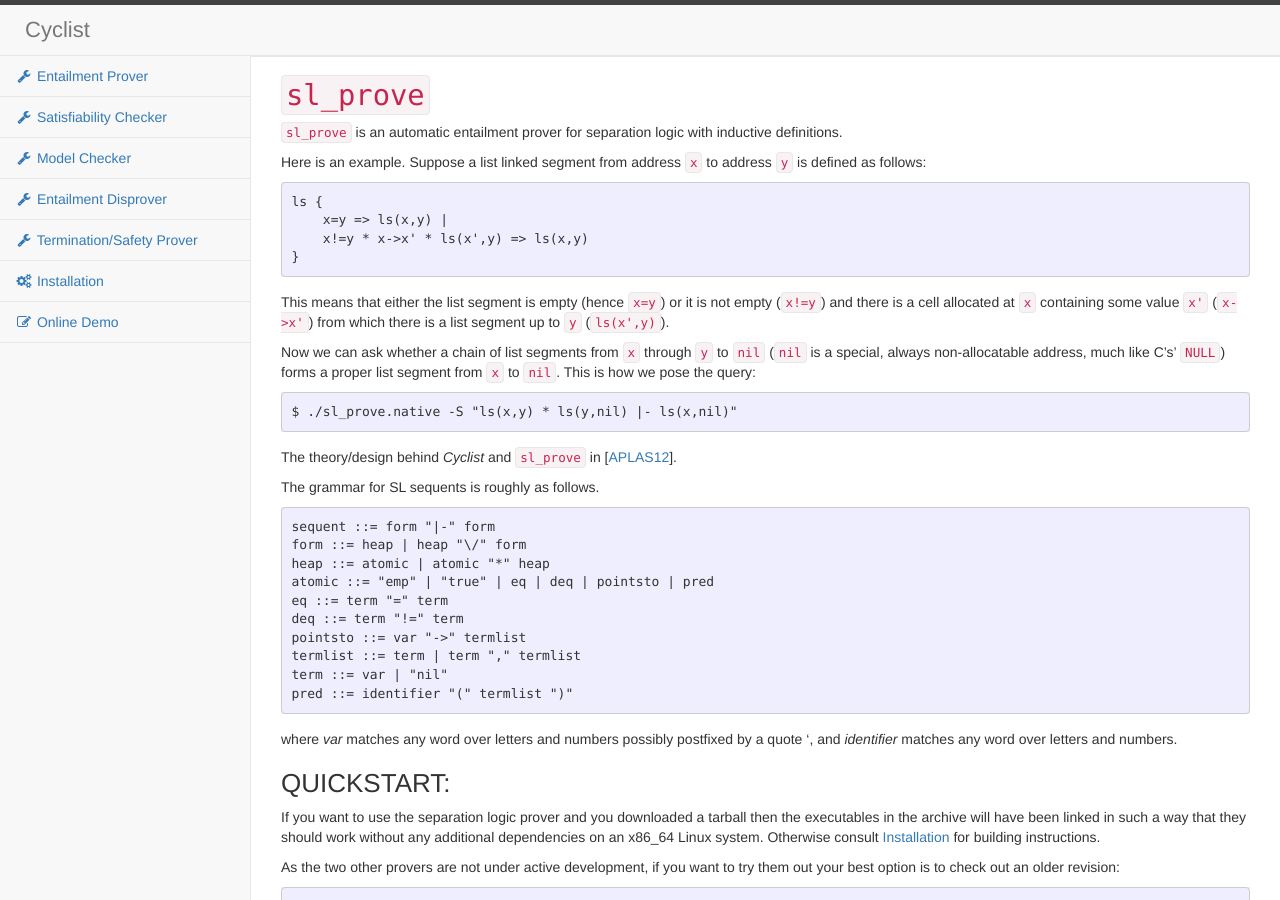
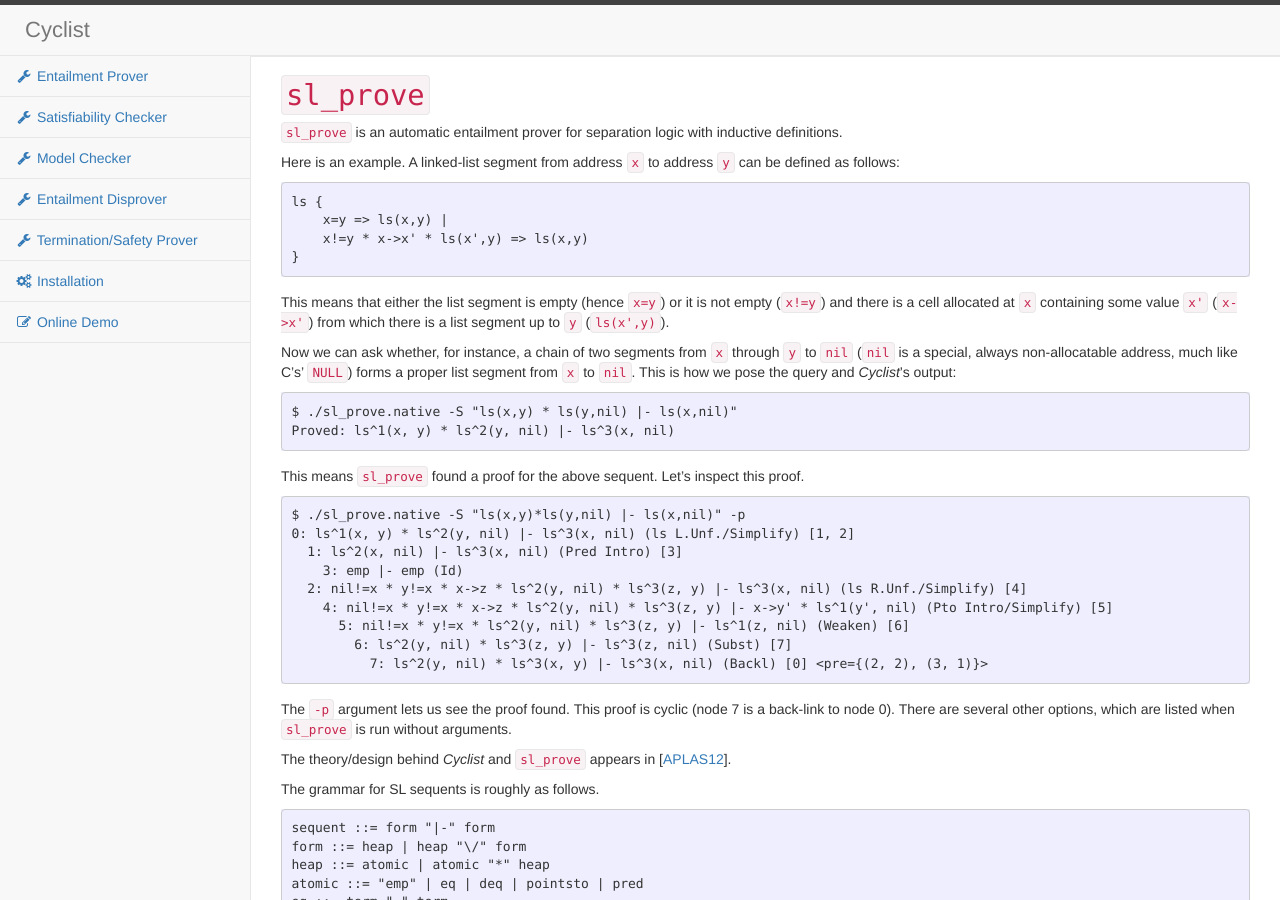
Before and after one commit to cyclist-org/cyclist, a Jekyll site: the page built from sl_prove.md, in a window 1280 px wide and 900 px high. Built offline with Jekyll 4.4.1, drawn with Linux system fonts in a browser that asks for light colours; some of the changed text lies outside the part shown.

Commit message:
Added example usage in sl_prove page.

```diff
--- a/sl_prove.md
+++ b/sl_prove.md
@@ -10,8 +10,8 @@
 
 ``sl_prove`` is an automatic entailment prover for separation logic with inductive definitions.
 
-Here is an example. Suppose a list linked segment from address ``x`` to address ``y``
-is defined as follows:
+Here is an example. A linked-list segment from address ``x`` to address ``y``
+can be defined as follows:
 
 	ls {
 	    x=y => ls(x,y) |
@@ -22,20 +22,37 @@
 empty (``x!=y``) and there is a cell allocated at ``x`` containing some value ``x'``
 (``x->x'``) from which there is a list segment up to ``y`` (``ls(x',y)``).
 
-Now we can ask whether a chain of list segments from ``x`` through ``y`` to ``nil``
+Now we can ask whether, for instance, a chain of two segments from ``x`` through ``y`` to ``nil``
 (``nil`` is a special, always non-allocatable address, much like C's' ``NULL``)
-forms a proper list segment from ``x`` to ``nil``. This is how we pose the query:
+forms a proper list segment from ``x`` to ``nil``. This is how we pose the query
+and *Cyclist*'s output:
 
 	$ ./sl_prove.native -S "ls(x,y) * ls(y,nil) |- ls(x,nil)"
+	Proved: ls^1(x, y) * ls^2(y, nil) |- ls^3(x, nil)
 
-The theory/design behind *Cyclist* and ``sl_prove`` in [[APLAS12]].
+This means ``sl_prove`` found a proof for the above sequent.  Let's inspect this proof.
+
+    $ ./sl_prove.native -S "ls(x,y)*ls(y,nil) |- ls(x,nil)" -p
+    0: ls^1(x, y) * ls^2(y, nil) |- ls^3(x, nil) (ls L.Unf./Simplify) [1, 2]
+      1: ls^2(x, nil) |- ls^3(x, nil) (Pred Intro) [3]
+        3: emp |- emp (Id)
+      2: nil!=x * y!=x * x->z * ls^2(y, nil) * ls^3(z, y) |- ls^3(x, nil) (ls R.Unf./Simplify) [4]
+        4: nil!=x * y!=x * x->z * ls^2(y, nil) * ls^3(z, y) |- x->y' * ls^1(y', nil) (Pto Intro/Simplify) [5]
+          5: nil!=x * y!=x * ls^2(y, nil) * ls^3(z, y) |- ls^1(z, nil) (Weaken) [6]
+            6: ls^2(y, nil) * ls^3(z, y) |- ls^3(z, nil) (Subst) [7]
+              7: ls^2(y, nil) * ls^3(x, y) |- ls^3(x, nil) (Backl) [0] <pre={(2, 2), (3, 1)}>
+
+The ``-p`` argument lets us see the proof found. This proof is cyclic (node 7 is a back-link to node 0).
+There are several other options, which are listed when ``sl_prove`` is run without arguments.
+
+The theory/design behind *Cyclist* and ``sl_prove`` appears in [[APLAS12]].
 
 The grammar for SL sequents is roughly as follows.
 
 	sequent ::= form "|-" form
 	form ::= heap | heap "\/" form
 	heap ::= atomic | atomic "*" heap
-	atomic ::= "emp" | "true" | eq | deq | pointsto | pred
+	atomic ::= "emp" | eq | deq | pointsto | pred
 	eq ::= term "=" term
 	deq ::= term "!=" term
 	pointsto ::= var "->" termlist
@@ -45,8 +62,9 @@
 
 where *var* matches any word over letters and numbers possibly postfixed by a
 quote ', and *identifier* matches any word over letters and numbers.
+Variables ending in a quote are implicitly existentially quantified.
 
-QUICKSTART:
+Compiling the original version in [[APLAS12]]
 --------------------------------------------------------------------------------
 
 If you want to use the separation logic prover and you downloaded a tarball then
```
